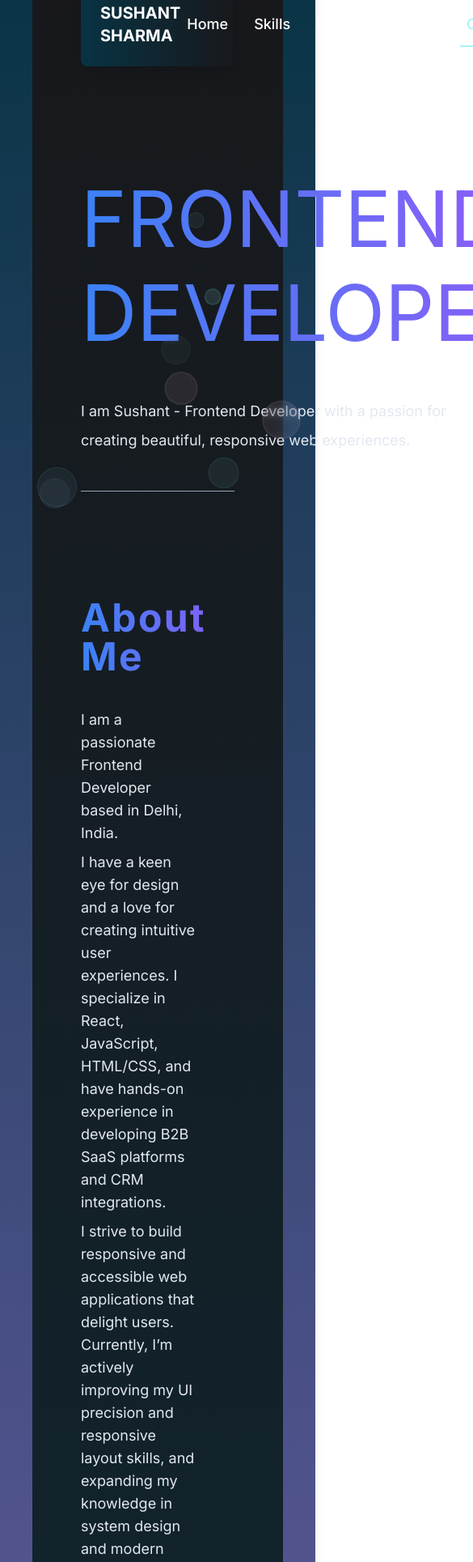
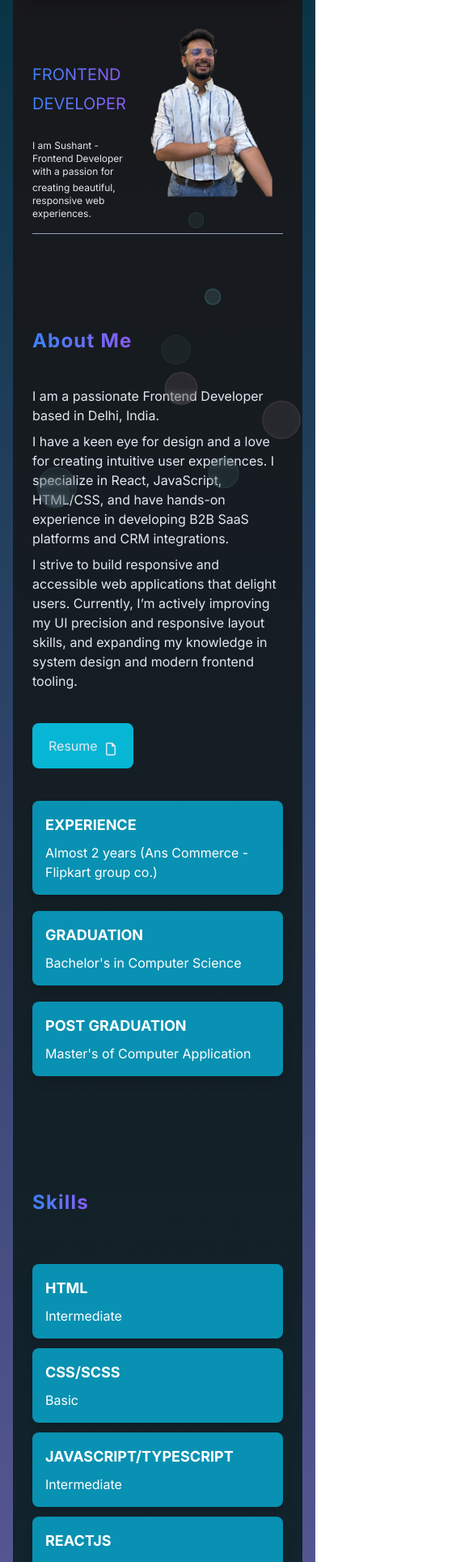
Before and after one commit to sushantt09/my-portfolio, a Next.js app: page / in a window 390 px wide. Shown: the part 62-1991 px from the top of the page at 81% size, 585 px wide, since content can reach past the window. Built offline with nearby package versions, Linux system fonts and the light colour scheme.

Commit message:
responsive and optimize

```diff
--- a/app/components/About.tsx
+++ b/app/components/About.tsx
@@ -5,9 +5,9 @@ import { faFile } from '@fortawesome/free-regular-svg-icons';
 const About = () => {
     return (
         <section id="about">
-            <div className='mt-20 mb-20 pt-8'>
-                <p className='mt-5 mb-5 text-5xl -tracking-tighter font-bold text-left w-fit bg-blend-multiply bg-gradient-to-r from-blue-500 to-violet-500 bg-clip-text text-transparent'>About Me</p>
-                <p className='text-lg text-slate-200 mt-10 mb-10 w-3/4'>
+            <div className='mt-8 sm:mt-12 md:mt-20 mb-10 md:mb-20 pt-4 md:pt-8'>
+                <p className='mt-5 mb-5 text-2xl sm:text-3xl md:text-5xl -tracking-tighter font-bold text-left w-fit bg-blend-multiply bg-gradient-to-r from-blue-500 to-violet-500 bg-clip-text text-transparent'>About Me</p>
+                <p className='text-xsm sm:text-base md:text-lg text-slate-200 mt-10 mb-10 md:w-3/4'>
                     <span className='block mb-2'>I am a passionate Frontend Developer based in Delhi, India.</span>
                     <span className='block mb-2'>I have a keen eye for design and a love for creating
                     intuitive user experiences. I specialize in React, JavaScript, HTML/CSS, and have hands-on
@@ -23,17 +23,17 @@ const About = () => {
                         <FontAwesomeIcon icon={faFile} />
                     </span>
                 </button>
-                <div className='grid grid-cols-3 gap-5'>
-                    <div className='bg-gradient-to-r from-cyan-600 to-cyan-600 hover:to-purple-600 p-6 rounded-lg shadow-lg hover:scale-105 transition-all duration-300 cursor-pointer'>
-                        <h3 className='text-xl font-bold mb-2'>EXPERIENCE</h3>
+                <div className='grid grid-cols-1 sm:grid-cols-2 lg:grid-cols-3 gap-3 sm:gap-4 lg:gap-5'>
+                    <div className='mb-2 sm:mb-0 bg-gradient-to-r from-cyan-600 to-cyan-600 hover:to-purple-600 p-4 md:p-6 rounded-lg shadow-lg hover:scale-105 transition-all duration-300 cursor-pointer'>
+                        <h3 className='text-lg sm:text-xl font-bold mb-2'>EXPERIENCE</h3>
                         <p>{"Almost 2 years (Ans Commerce - Flipkart group co.)"}</p>
                     </div>
-                    <div className='bg-gradient-to-r from-cyan-600 to-cyan-600 hover:to-purple-600 p-6 rounded-lg shadow-lg hover:scale-105 transition-all duration-300 cursor-pointer'>
-                        <h3 className='text-xl font-bold mb-2'>GRADUATION</h3>
+                    <div className='mb-2 sm:mb-0 bg-gradient-to-r from-cyan-600 to-cyan-600 hover:to-purple-600 p-4 md:p-6 rounded-lg shadow-lg hover:scale-105 transition-all duration-300 cursor-pointer'>
+                        <h3 className='text-lg sm:text-xl font-bold mb-2'>GRADUATION</h3>
                         <p>{"Bachelor's in Computer Science"}</p>
                     </div>
-                    <div className='bg-gradient-to-r from-cyan-600 to-cyan-600 hover:to-purple-600 p-6 rounded-lg shadow-lg hover:scale-105 transition-all duration-300 cursor-pointer'>
-                        <h3 className='text-xl font-bold mb-2'>POST GRADUATION</h3>
+                    <div className='mb-2 sm:mb-0 bg-gradient-to-r from-cyan-600 to-cyan-600 hover:to-purple-600 p-4 md:p-6 rounded-lg shadow-lg hover:scale-105 transition-all duration-300 cursor-pointer'>
+                        <h3 className='text-lg sm:text-xl font-bold mb-2'>POST GRADUATION</h3>
                         <p>{"Master's of Computer Application"}</p>
                     </div>
                 </div>
--- a/app/components/Home.tsx
+++ b/app/components/Home.tsx
@@ -1,20 +1,20 @@
 const Home = () => {
     return (
         <section id='home' >
-            <div className='flex justify-between mb-12'>
+            <div className='flex justify-between mb-4 sm:mb-6 md:mb-12'>
                 <div>
-                    <p className='text-8xl mt-[140px] mb-[60px]'>
-                    <span className='block mb-5 w-fit bg-blend-multiply bg-gradient-to-r from-blue-500 to-violet-500 bg-clip-text text-transparent'>FRONTEND</span>
+                    <p className='text-xl sm:text-2xl md:text-5xl lg:text-8xl mt-[80px] sm:mt-[100px] mb-[30px] sm:mb-[40] md:mt-[140px] md:mb-[60px]'>
+                    <span className='block mb-2 md:mb-5 w-fit bg-blend-multiply bg-gradient-to-r from-blue-500 to-violet-500 bg-clip-text text-transparent'>FRONTEND</span>
                     <span className='block w-fit bg-blend-multiply bg-gradient-to-r from-blue-500 to-violet-500 bg-clip-text text-transparent'>DEVELOPER</span>
                     </p>
-                    <p className='text-lg text-slate-200 mt-4'>
-                        <span className='block mb-2'>I am Sushant - Frontend Developer with a passion for</span>
+                    <p className='text-xs sm:text-sm md:text-base lg:text-lg text-slate-200 mt-2 md:mt-4'>
+                        <span className='block mb-1 md:mb-2'>I am Sushant - Frontend Developer with a passion for</span>
                         <span className='block'>creating beautiful, responsive web experiences.</span>
                     </p>
                 </div>
                 <div>
                     <img src='/images/profile.png' alt='Sushant Sharma'
-                        className='w-90 h-100 mx-auto mt-6 mr-10' />
+                        className='w-70 h-70 md:w-90 md:h-100 mx-auto mt-2 md:mt-6 mr-10' />
                 </div>
             </div>
         </section>
--- a/app/components/Navigation.tsx
+++ b/app/components/Navigation.tsx
@@ -50,10 +50,10 @@ const Navigation = () => {
       animate={{ y: 0, opacity: 1 }}
       transition={{ duration: 0.5 }}
       className='bg-blend-multiply bg-gradient-to-r from-cyan-750 to-purple-600
-                text-white p-6 shadow-lg flex mx-10 mt-5 rounded-lg'
+                text-white p-2 sm:p-4 md:p-6 shadow-lg flex mx-2 sm:mx-4 md:mx-6 lg:mx-10 mt-1 sm:mt-3 md:mt-4 lg:mt-5 rounded-lg'
     >
       <motion.h1
-        className='text-xl font-bold'
+        className='text-xs sm:text-sm md:text-base lg:text-xl font-bold'
         whileHover={{ scale: 1.05 }}
       >
         SUSHANT SHARMA
@@ -67,12 +67,12 @@ const Navigation = () => {
             whileHover={{ scale: 1.1 }}
             whileTap={{ scale: 0.95 }}
             className={`
-              text-lg font-medium transition-all duration-300 relative
+              text-xs sm:text-sm md:text-base lg-text-lg font-medium transition-all duration-300 relative
               ${activeSection === item.id
                 ? 'text-cyan-200'
                 : 'text-white hover:text-cyan-200'
               }
-              px-2 py-1 rounded-sm
+              px-0 md:px-2 py-1 rounded-sm
             `}
           >
             {item.label}
--- a/app/components/Skills.tsx
+++ b/app/components/Skills.tsx
@@ -1,31 +1,31 @@
 const Skills = () => {
     return (
         <section id="skills">
-            <div className='mt-20 mb-30 pt-8'>
-                <p className='mt-5 mb-5 pb-10 text-5xl -tracking-tighter font-bold text-left w-fit bg-blend-multiply bg-gradient-to-r from-blue-500 to-violet-500 bg-clip-text text-transparent'>Skills</p>
-                <div className='grid grid-cols-3 gap-5'>
-                    <div className='bg-gradient-to-r from-cyan-600 to-cyan-600 hover:to-purple-600 p-6 rounded-lg shadow-lg hover:scale-105 transition-all duration-300 cursor-pointer'>
-                        <h3 className='text-xl font-bold mb-2'>HTML</h3>
+            <div className='mt-20 mb-20 md:mb-30 pt-8'>
+                <p className='mt-5 mb-5 pb-10 text-2xl sm:text-3xl md:text-5xl -tracking-tighter font-bold text-left w-fit bg-blend-multiply bg-gradient-to-r from-blue-500 to-violet-500 bg-clip-text text-transparent'>Skills</p>
+                <div className='grid grid-cols-1 sm:grid-cols-2 lg:grid-cols-3 gap-3 sm:gap-4 lg:gap-5'>
+                    <div className='bg-gradient-to-r from-cyan-600 to-cyan-600 hover:to-purple-600 p-4 md:p-6 rounded-lg shadow-lg hover:scale-105 transition-all duration-300 cursor-pointer'>
+                        <h3 className='text-lg sm:text-xl font-bold mb-2'>HTML</h3>
                         <p>Intermediate</p>
                     </div>
-                    <div className='bg-gradient-to-r from-cyan-600 to-cyan-600 hover:to-purple-600 p-6 rounded-lg shadow-lg hover:scale-105 transition-all duration-300 cursor-pointer'>
-                        <h3 className='text-xl font-bold mb-2'>CSS/SCSS</h3>
+                    <div className='bg-gradient-to-r from-cyan-600 to-cyan-600 hover:to-purple-600 p-4 md:p-6 rounded-lg shadow-lg hover:scale-105 transition-all duration-300 cursor-pointer'>
+                        <h3 className='text-lg sm:text-xl font-bold mb-2'>CSS/SCSS</h3>
                         <p>Basic</p>
                     </div>
-                    <div className='bg-gradient-to-r from-cyan-600 to-cyan-600 hover:to-purple-600 p-6 rounded-lg shadow-lg hover:scale-105 transition-all duration-300 cursor-pointer'>
-                        <h3 className='text-xl font-bold mb-2'>JAVASCRIPT/TYPESCRIPT</h3>
+                    <div className='bg-gradient-to-r from-cyan-600 to-cyan-600 hover:to-purple-600 p-4 md:p-6 rounded-lg shadow-lg hover:scale-105 transition-all duration-300 cursor-pointer'>
+                        <h3 className='text-lg sm:text-xl font-bold mb-2'>JAVASCRIPT/TYPESCRIPT</h3>
                         <p>Intermediate</p>
                     </div>
-                    <div className='bg-gradient-to-r from-cyan-600 to-cyan-600 hover:to-purple-600 p-6 rounded-lg shadow-lg hover:scale-105 transition-all duration-300 cursor-pointer'>
-                        <h3 className='text-xl font-bold mb-2'>REACTJS</h3>
+                    <div className='bg-gradient-to-r from-cyan-600 to-cyan-600 hover:to-purple-600 p-4 md:p-6 rounded-lg shadow-lg hover:scale-105 transition-all duration-300 cursor-pointer'>
+                        <h3 className='text-lg sm:text-xl font-bold mb-2'>REACTJS</h3>
                         <p>Intermediate</p>
                     </div>
-                    <div className='bg-gradient-to-r from-cyan-600 to-cyan-600 hover:to-purple-600 p-6 rounded-lg shadow-lg hover:scale-105 transition-all duration-300 cursor-pointer'>
-                        <h3 className='text-xl font-bold mb-2'>NEXTJS</h3>
+                    <div className='bg-gradient-to-r from-cyan-600 to-cyan-600 hover:to-purple-600 p-4 md:p-6 rounded-lg shadow-lg hover:scale-105 transition-all duration-300 cursor-pointer'>
+                        <h3 className='text-lg sm:text-xl font-bold mb-2'>NEXTJS</h3>
                         <p>Basic</p>
                     </div>
-                    <div className='bg-gradient-to-r from-cyan-600 to-cyan-600 hover:to-purple-600 p-6 rounded-lg shadow-lg hover:scale-105 transition-all duration-300 cursor-pointer'>
-                        <h3 className='text-xl font-bold mb-2'>AI TOOLS (Claude, Chatgpt, github co-pilot)</h3>
+                    <div className='bg-gradient-to-r from-cyan-600 to-cyan-600 hover:to-purple-600 p-4 md:p-6 rounded-lg shadow-lg hover:scale-105 transition-all duration-300 cursor-pointer'>
+                        <h3 className='text-lg sm:text-xl font-bold mb-2'>AI TOOLS (Claude, Chatgpt, github co-pilot)</h3>
                         <p>Basic</p>
                     </div>
                 </div>
--- a/app/components/portfolio.tsx
+++ b/app/components/portfolio.tsx
@@ -11,11 +11,11 @@ import FloatingBubbles from './FloatingBubbles';
 const Portfolio = () => {
     return (// body covers the entire viewport height
         <div id='body' className='bg-blend-multiply bg-gradient-to-b from-cyan-950 to-purple-400
-             text-white shadow-lg m-0 p-0 h-max'>
-            <div className='bg-gradient-to-t from-cyan-950 to-zinc-900 p-5 h-full mx-10'>
+             text-white shadow-lg m-0 p-0 min-h-screen'>
+            <div className='bg-gradient-to-t from-cyan-950 to-zinc-900 p-2 sm:p-3 md:p-4 lg:p-5 h-full mx-4 md:mx-6 lg:mx-10'>
                 <FloatingBubbles />
                 <Navigation />
-                <main className='mx-10'>
+                <main className='mx-4 sm:mx-6 md:mx-8 lg:mx-10'>
                     <Home />
                     <div className='w-full h-[1px] bg-slate-400 mb-20'></div>
                     <About />
@@ -23,7 +23,7 @@ const Portfolio = () => {
                     <Projects />
                     <Contact />
                 </main>
-                <footer className='bg-blend-multiply bg-gradient-to-r from-cyan-750 to-purple-600 text-white p-6 shadow-lg mt-10 mx-10 rounded-lg'>
+                <footer className='bg-blend-multiply bg-gradient-to-r from-cyan-750 to-purple-600 text-white p-4 sm:p-6 shadow-lg mt-6 sm:mt-8 md:mt-10 mx-2 sm:mx-4 md:mx-6 lg:mx-10 rounded-lg'>
                     <p className='text-center'>© 2023 Sushant Sharma. All rights reserved.</p>
                 </footer>
             </div>
```
Also changed, not shown: app/components/Contact.tsx (+8 -8 lines), app/components/Project.tsx (+24 -35 lines).
